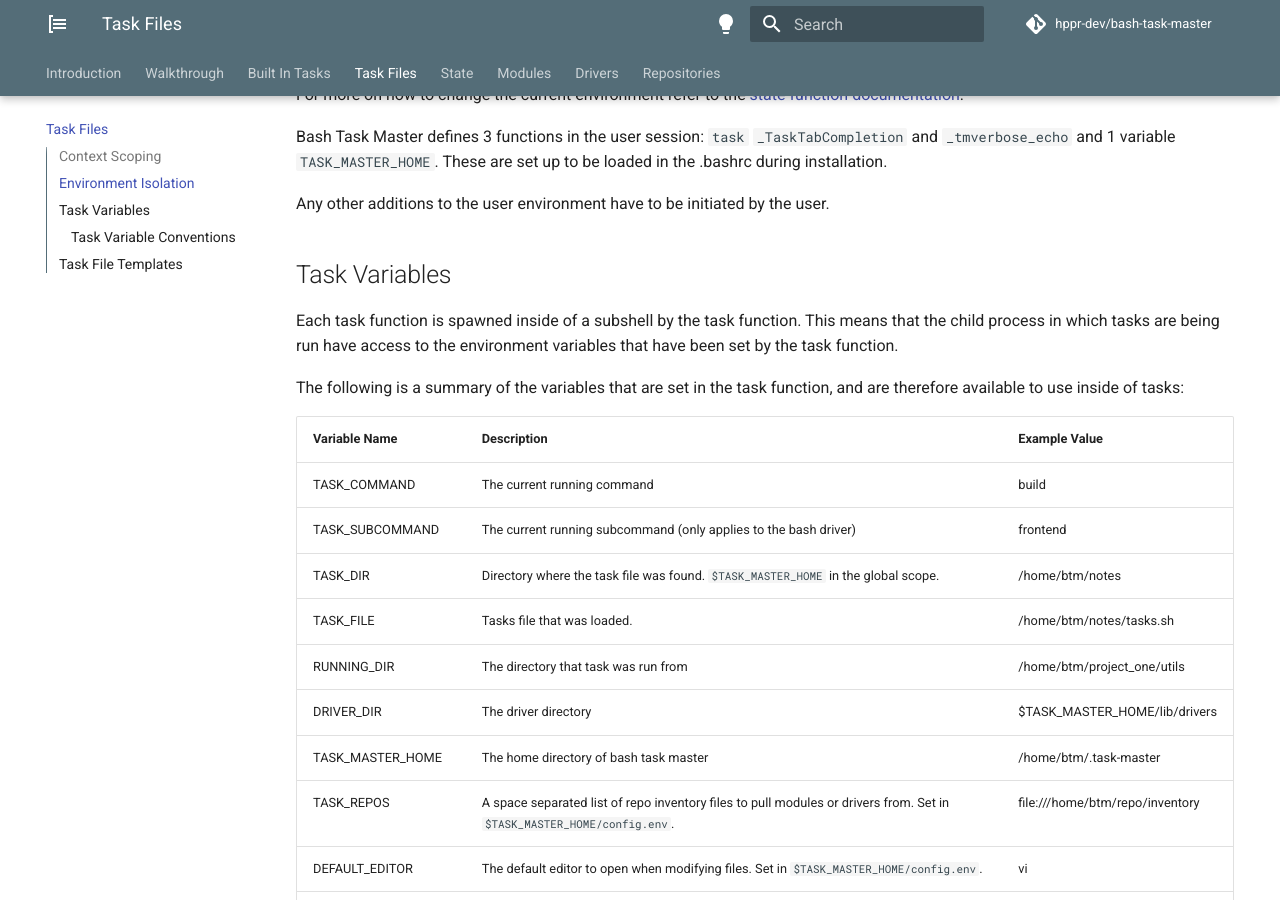
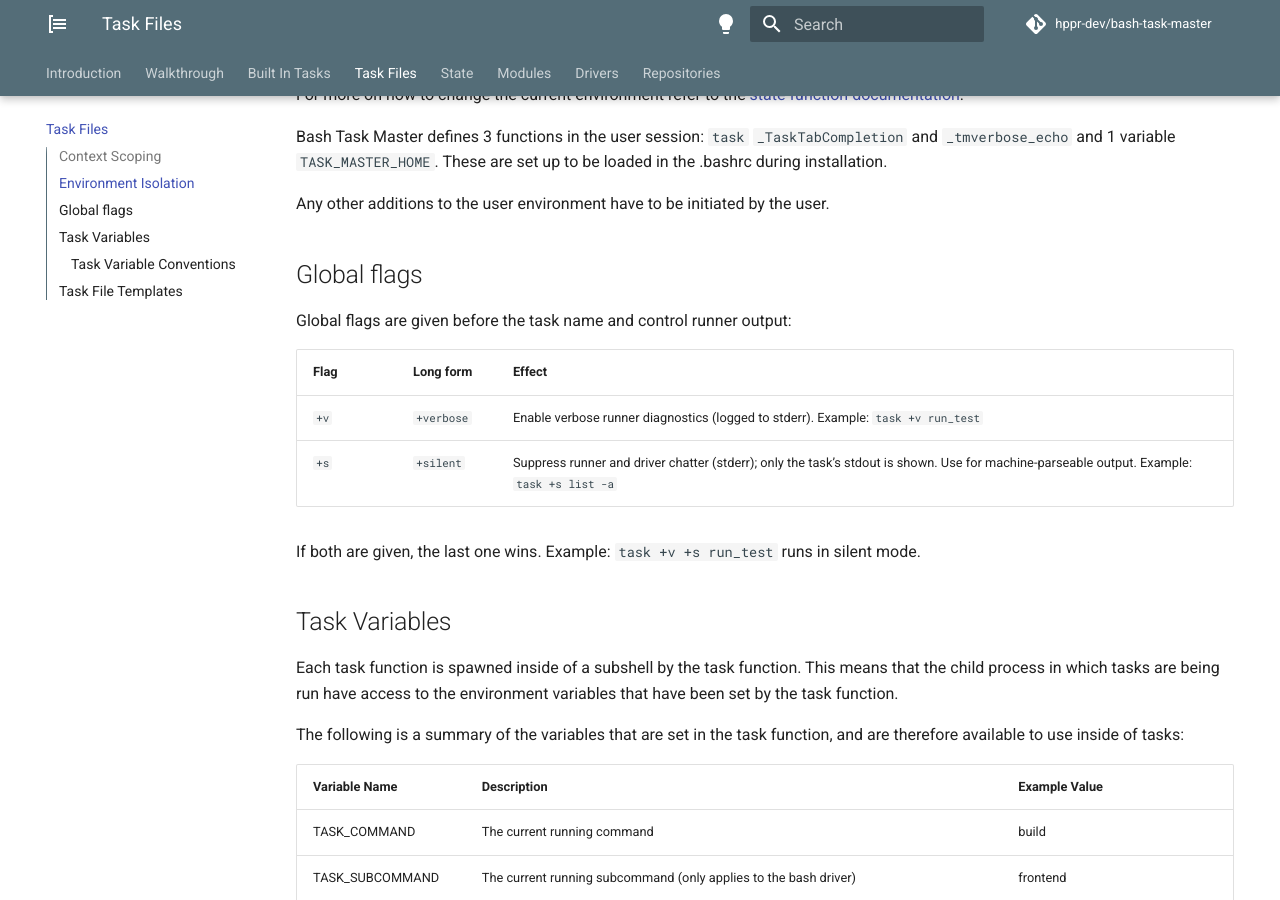
Before and after one commit to hppr-dev/docs-bash-task-master, an MkDocs documentation site: the page built from docs/task_files.md, in a window 1280 px wide and 900 px high, scrolled down 1420 px. Built offline with MkDocs 1.6.1 and Material for MkDocs 9.7.7, drawn with Linux system fonts in a browser that asks for light colours; comment, search, counter and statistics services are not loaded; some of the changed text lies outside the part shown.

Commit message:
Update docs based on json output.

```diff
--- a/docs/task_files.md
+++ b/docs/task_files.md
@@ -62,6 +62,17 @@ These are set up to be loaded in the .bashrc during installation.
 
 Any other additions to the user environment have to be initiated by the user.
 
+## Global flags
+
+Global flags are given before the task name and control runner output:
+
+| Flag | Long form | Effect |
+|------|-----------|--------|
+| `+v` | `+verbose` | Enable verbose runner diagnostics (logged to stderr). Example: `task +v run_test` |
+| `+s` | `+silent` | Suppress runner and driver chatter (stderr); only the task’s stdout is shown. Use for machine-parseable output. Example: `task +s list -a` |
+
+If both are given, the last one wins. Example: `task +v +s run_test` runs in silent mode.
+
 ## Task Variables
 
 Each task function is spawned inside of a subshell by the task function.
@@ -101,7 +112,8 @@ For the sake of completeness, the following variables are also accessable, but s
 | DRIVER_VALIDATE_TASK_FILE | Driver function to validate task file | bash_validate_file |
 | LOCAL_TASKS_REG | A regex list of local tasks | `build|run|kill` |
 | GLOBAL_TASKS_REG | A regex list of global tasks | `list|help|global|driver|module` |
-| GLOBAL_VERBOSE | Set to true to log _tmverbose_echo calls to stdout | 1 |
+| GLOBAL_VERBOSE | Set by the `+v` or `+verbose` global flag; when set, _tmverbose_echo logs runner diagnostics to stderr | 1 |
+| GLOBAL_SILENT | Set by the `+s` or `+silent` global flag; when set, runner and driver chatter (stderr) is discarded so only task stdout is produced (for machine-parseable output) | 1 |
 | GLOBAL_TASK_FILE | The file to load global tasks | $TASK_MASTER_HOME/lib/global-tasks.sh |
 
 ### Task Variable Conventions
```
Also changed, not shown: docs/built_in_tasks.md (+12 -0 lines).
